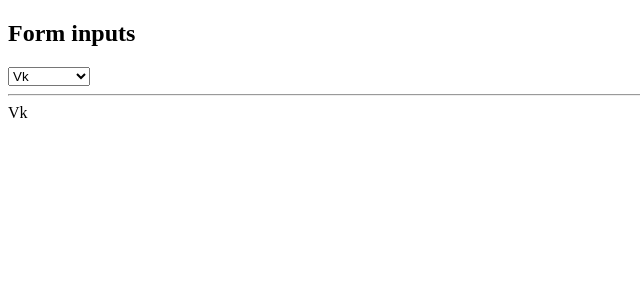
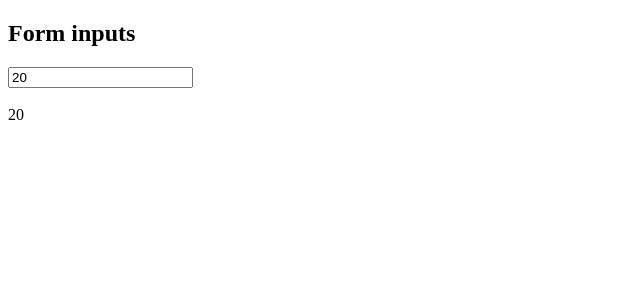
Before and after one commit to Rechetnikov/vue-project, a Vue app: page / in a window 1280 px wide. Shown: the top 300 px of the page, without its empty margins (0-640 px from the left). Built offline with nearby package versions, Linux system fonts and the light colour scheme.

Commit message:
Блок 7. Отслеживание числа. Урок 8.

```diff
--- a/src/App.vue
+++ b/src/App.vue
@@ -1,15 +1,8 @@
 <template>
   <div>
     <h2>Form inputs</h2>
-
-    <select v-model="social">
-      <option
-        v-for="s of socialList"
-        v-bind:key="s.id"
-        :selected = "s === defaultSocial"
-      >{{ s }}</option>
-    </select> <hr />
-    {{ social }}
+    <input type="text" v-model.number.lazy="age" /><br /><br />
+    {{ age }}
   </div>
 </template>
 
@@ -17,9 +10,13 @@
   export default {
     data(){
       return{
-        defaultSocial: 'Vk',
-        social: 'Vk',
-        socialList: ['Instagram', 'Vk', 'Facebook']
+        age: 20
+      }
+    },
+    watch:{
+      age(value){
+        console.log(value);
+        console.log(typeof value);
       }
     }
   }
```
